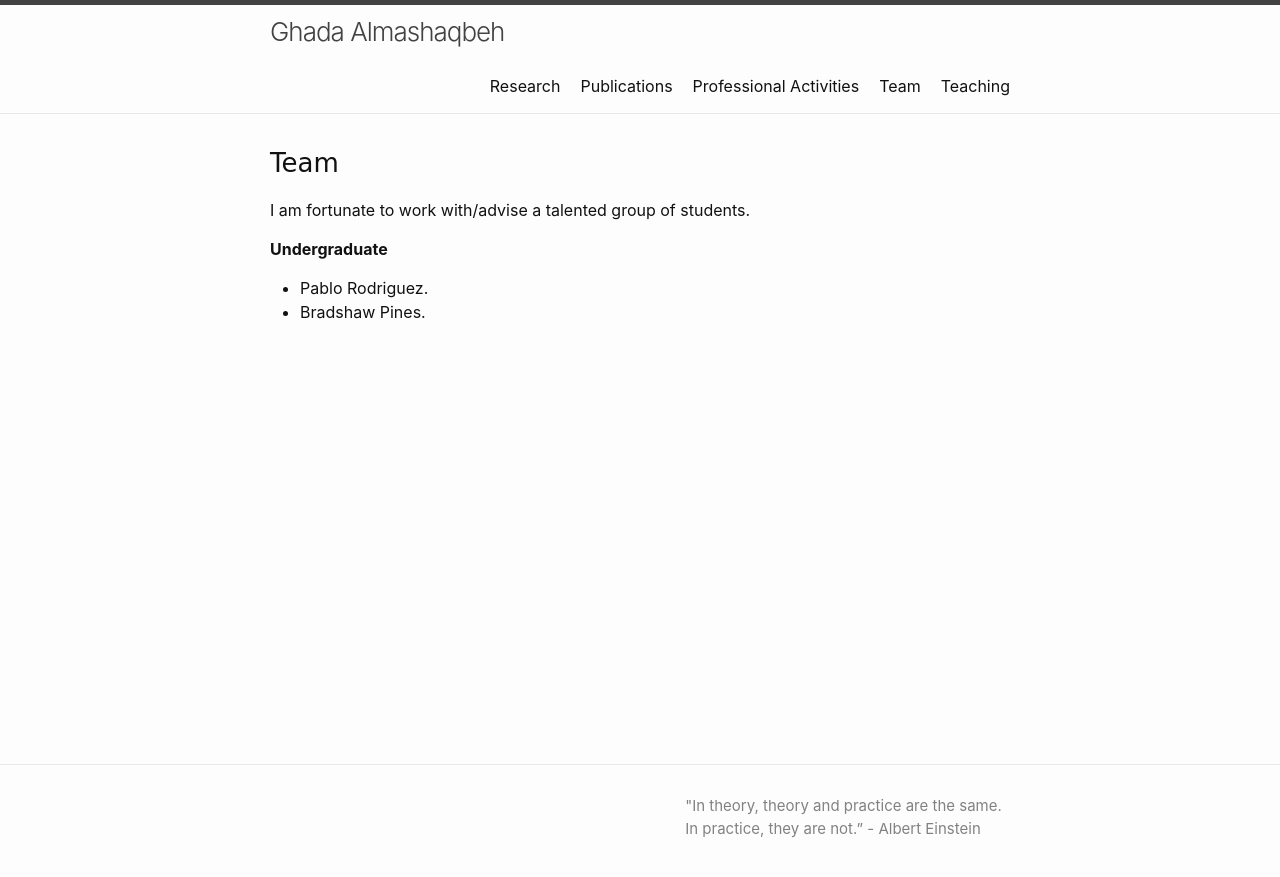
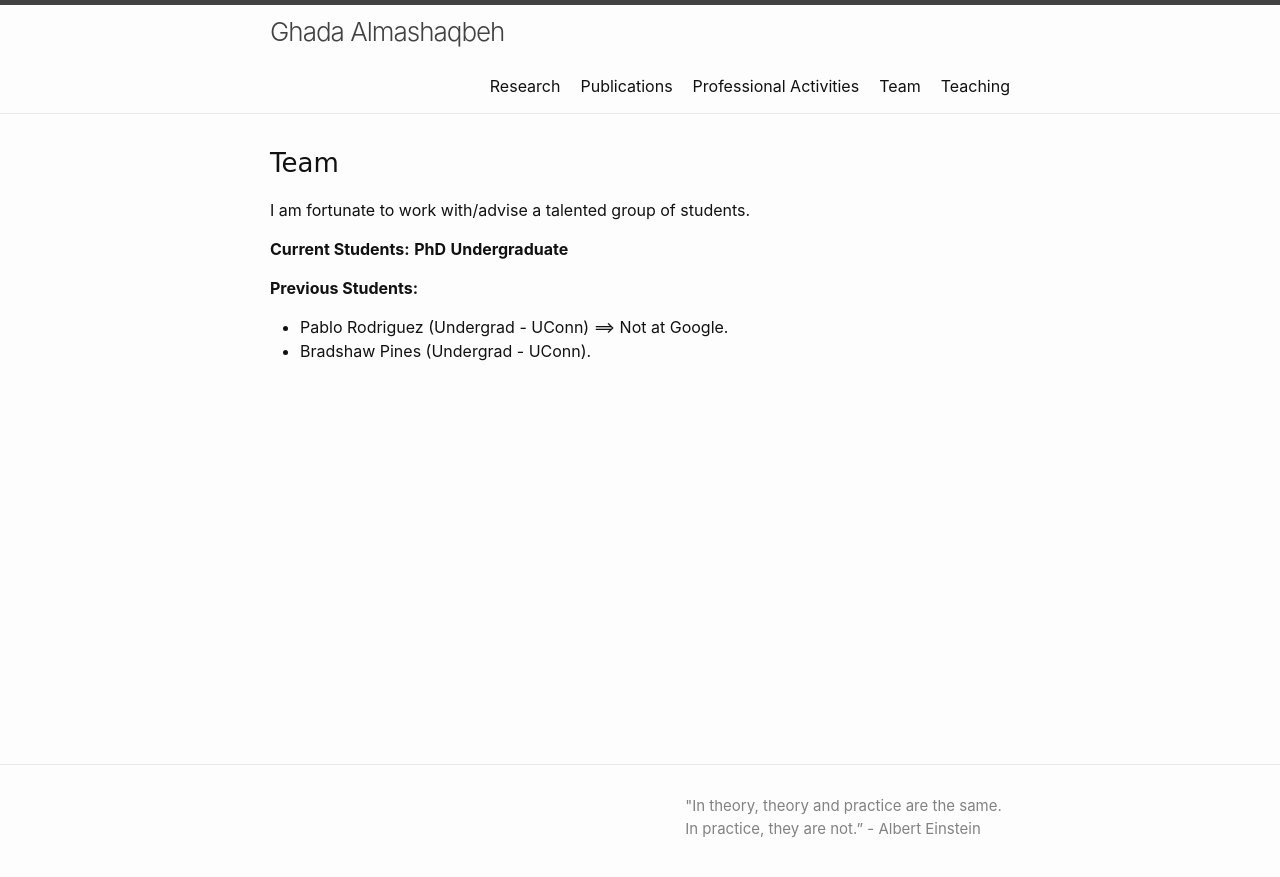
Before and after one commit to GhadaAlmashaqbeh/GhadaAlmashaqbeh.github.io, a Jekyll site: the page built from 04-team.md, in a window 1280 px wide. Shown: the top 877 px of the page. Built offline with Jekyll 4.4.1, drawn with Linux system fonts in a browser that asks for light colours.

Commit message:
update students

```diff
--- a/04-team.md
+++ b/04-team.md
@@ -9,7 +9,10 @@ permalink: /team/
 
 I am fortunate to work with/advise a talented group of students.
 
+**Current Students:**
+**PhD**
 **Undergraduate**
 
-* Pablo Rodriguez.
-* Bradshaw Pines.
+**Previous Students:**
+* Pablo Rodriguez (Undergrad - UConn) ==> Not at Google.
+* Bradshaw Pines (Undergrad - UConn).
```
Also changed, not shown: 02-publications.md (+1 -1 lines).
